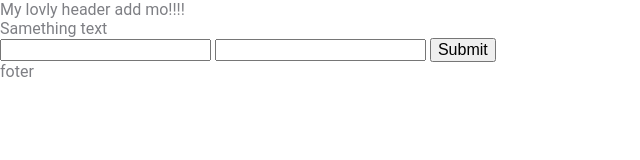
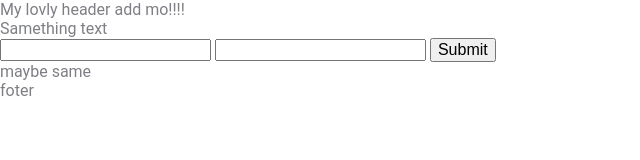
Before and after one commit to sergey-dos/try, a plain HTML site: page contact.html in a window 1280 px wide. Shown: the full height of the page, 0-640 px from the left. Drawn offline with Linux system fonts and the light colour scheme.

Commit message:
contact_section

```diff
--- a/contact.html
+++ b/contact.html
@@ -19,6 +19,7 @@
        <input type='text'>
        <input type="submit">
     </form>
+    <section>maybe same</section>
     <footer>foter</footer>
 </body>
 </html>
```
